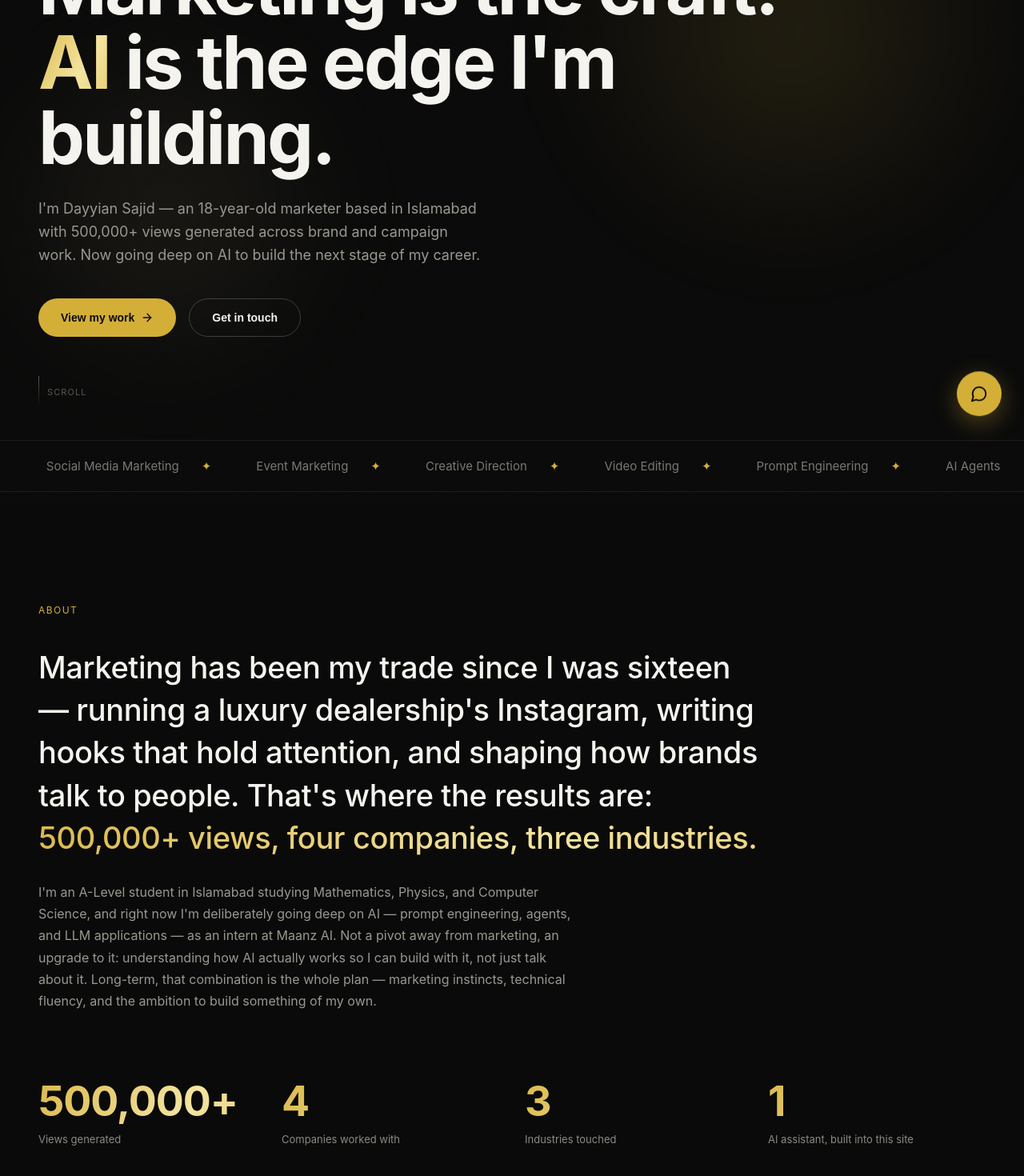
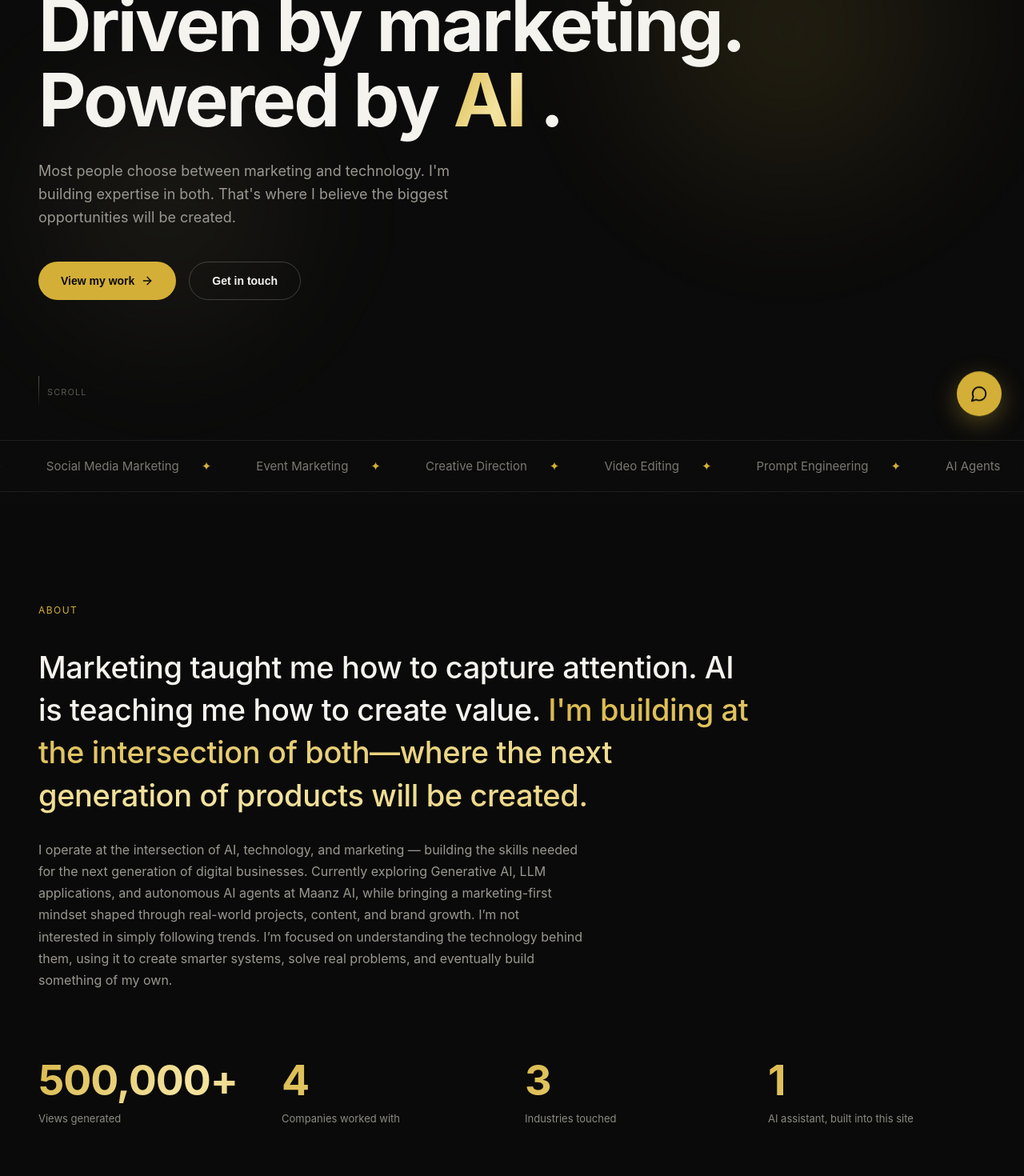
Before and after one commit to dayyian/dayyian-portfolio, a Next.js app: page / in a window 1280 px wide. Shown: the part 250-1720 px from the top of the page at 80% size. Built offline with nearby package versions, Linux system fonts and the light colour scheme.

Commit message:
Update portfolio introduction

```diff
--- a/components/Portfolio.jsx
+++ b/components/Portfolio.jsx
@@ -852,14 +852,12 @@ export default function Portfolio() {
           </Reveal>
           <Reveal delay={100}>
             <h1 className="hero-title" style={{ fontSize: "clamp(48px, 8vw, 92px)", fontWeight: 700, lineHeight: 1.02, letterSpacing: "-0.03em", margin: 0, maxWidth: "980px" }}>
-              Marketing is the craft. <span className="gold-text">AI</span> is the edge I'm building.
+              Driven by marketing. Powered by <span className="gold-text">AI</span> .
             </h1>
           </Reveal>
           <Reveal delay={220}>
             <p style={{ fontSize: "18px", color: "#9A988F", maxWidth: "560px", marginTop: "28px", lineHeight: 1.6 }}>
-              I'm Dayyian Sajid — an 18-year-old marketer based in Islamabad with 500,000+
-              views generated across brand and campaign work. Now going deep on AI to build
-              the next stage of my career.
+              Most people choose between marketing and technology. I'm building expertise in both. That's where I believe the biggest opportunities will be created.
             </p>
           </Reveal>
           <Reveal delay={340}>
@@ -898,21 +896,14 @@ export default function Portfolio() {
         </Reveal>
         <Reveal delay={80}>
           <p style={{ fontSize: "clamp(24px, 3.4vw, 38px)", lineHeight: 1.4, maxWidth: "900px", fontWeight: 500, letterSpacing: "-0.01em", marginBottom: "28px" }}>
-            Marketing has been my trade since I was sixteen — running a luxury dealership's
-            Instagram, writing hooks that hold attention, and shaping how brands talk to
-            people. That's where the results are:{" "}
-            <span className="gold-text">500,000+ views, four companies, three industries.</span>
+            Marketing taught me how to capture attention. AI is teaching me how to create value.{" "}
+            <span className="gold-text">I'm building at the intersection of both—where the next generation of products will be created.</span>
           </p>
         </Reveal>
         <Reveal delay={160}>
           <p style={{ fontSize: "16px", lineHeight: 1.7, maxWidth: "680px", color: "#9A988F" }}>
-            I'm an A-Level student in Islamabad studying Mathematics, Physics, and Computer
-            Science, and right now I'm deliberately going deep on AI — prompt engineering,
-            agents, and LLM applications — as an intern at Maanz AI. Not a pivot away from
-            marketing, an upgrade to it: understanding how AI actually works so I can build
-            with it, not just talk about it. Long-term, that combination is the whole plan —
-            marketing instincts, technical fluency, and the ambition to build something of
-            my own.
+            I operate at the intersection of AI, technology, and marketing — building the skills needed for the next generation of digital businesses. Currently exploring Generative AI, LLM applications, and autonomous AI agents at Maanz AI, while bringing a marketing-first mindset shaped through real-world projects, content, and brand growth. I’m not interested in simply following trends. I’m focused on understanding the technology behind them, using it to create smarter systems, solve real problems, and eventually build something of my own.
+
           </p>
         </Reveal>
 
```
